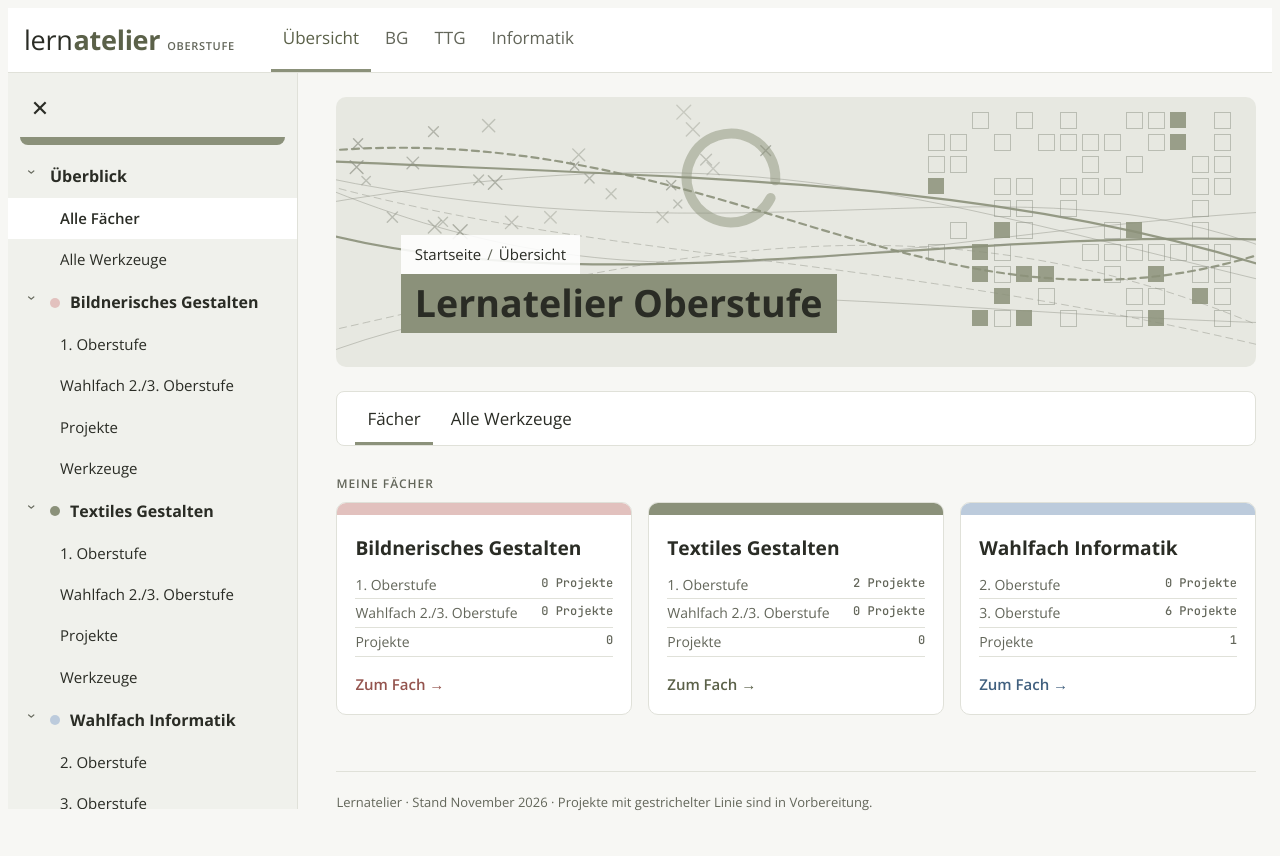
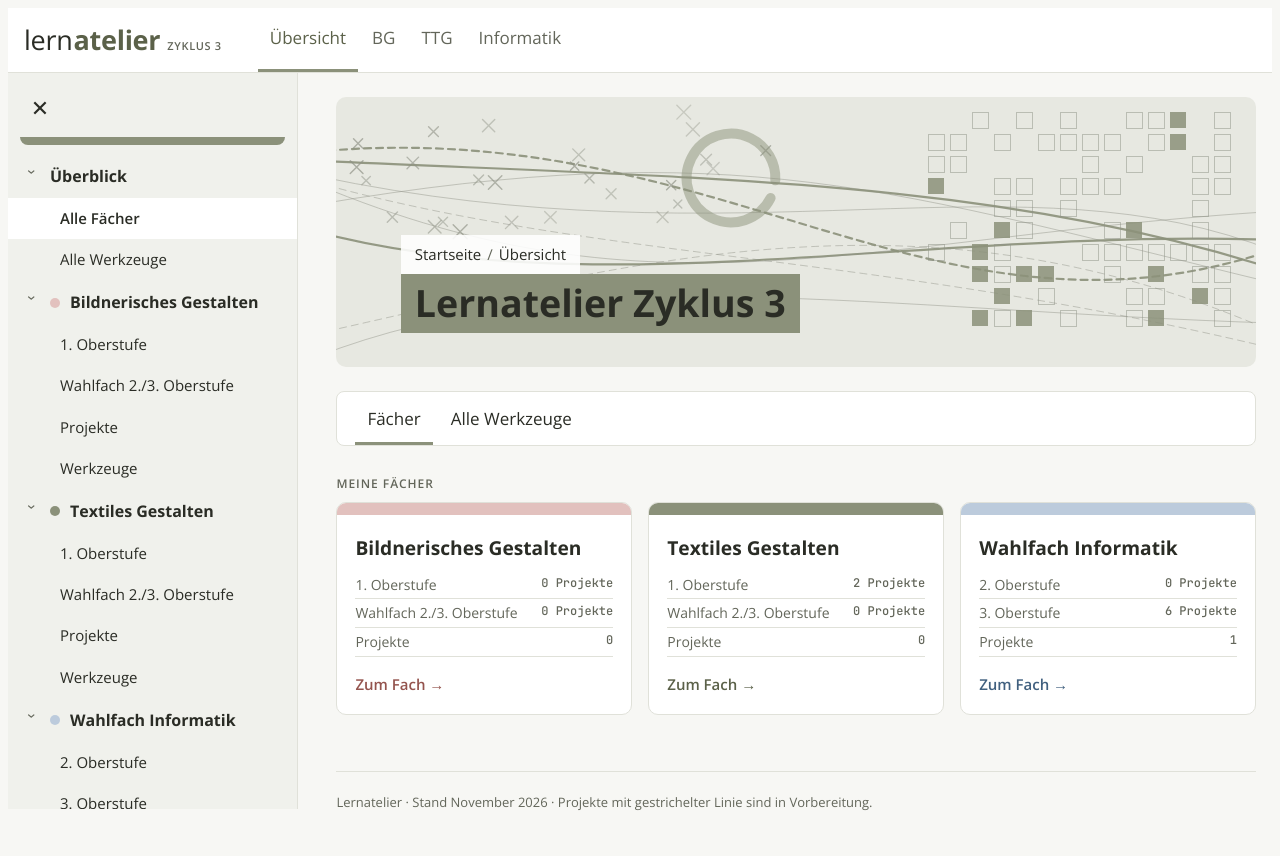
Before and after one commit to digitalcreativ/Lernatelier, a plain HTML site: page index.html in a window 1280 px wide. Drawn offline with nearby package versions, Linux system fonts and the light colour scheme.

Commit message:
Oberstufe durch Zyklus 3 ersetzen

```diff
--- a/index.html
+++ b/index.html
@@ -3,7 +3,7 @@
 <head>
 <meta charset="utf-8">
 <meta name="viewport" content="width=device-width, initial-scale=1, viewport-fit=cover">
-<title>Lernatelier Oberstufe</title>
+<title>Lernatelier Zyklus 3</title>
 <meta name="claude:viewport-fit-sides" content="cover">
 <link rel="preconnect" href="https://fonts.googleapis.com">
 <link rel="preconnect" href="https://fonts.gstatic.com" crossorigin>
@@ -263,7 +263,7 @@ footer { border-top: 1px solid var(--line); padding-block: 20px 36px; color: var
 <header class="topbar">
   <div class="topbar-in">
     <button class="menu-btn" id="menu-btn" type="button" aria-label="Menü öffnen" aria-controls="side">☰</button>
-    <a class="logo" href="#uebersicht"><span>lern</span><b>atelier</b><small>Oberstufe</small></a>
+    <a class="logo" href="#uebersicht"><span>lern</span><b>atelier</b><small>Zyklus 3</small></a>
     <nav class="topnav" id="topnav" aria-label="Hauptnavigation"></nav>
   </div>
 </header>
@@ -282,7 +282,7 @@ footer { border-top: 1px solid var(--line); padding-block: 20px 36px; color: var
         <canvas id="hero-canvas" aria-hidden="true"></canvas>
         <div class="hero-text">
           <nav class="crumbs" id="crumbs" aria-label="Pfad"></nav>
-          <h1 class="hero-title" id="hero-title">Lernatelier</h1>
+          <h1 class="hero-title" id="hero-title">Lernatelier Zyklus 3</h1>
         </div>
       </section>
 
@@ -798,7 +798,7 @@ function render() {
   // Banner
   const hero = document.getElementById("hero");
   hero.setAttribute("data-fach", fach ? fach.id : istVorbereitung ? "later" : "start");
-  document.getElementById("hero-title").textContent = fach ? fach.name : istVorbereitung ? VORBEREITUNG_TITEL : "Lernatelier Oberstufe";
+  document.getElementById("hero-title").textContent = fach ? fach.name : istVorbereitung ? VORBEREITUNG_TITEL : "Lernatelier Zyklus 3";
   const crumbs = [h("a", { href: "#uebersicht" }, "Startseite")];
   if (fach) crumbs.push(h("span", { class: "sep", "aria-hidden": "true" }, "/"), h("span", {}, "Fächer"), h("span", { class: "sep", "aria-hidden": "true" }, "/"), h("span", {}, fach.kurz));
   else crumbs.push(h("span", { class: "sep", "aria-hidden": "true" }, "/"), h("span", {}, istVorbereitung ? VORBEREITUNG_TITEL : "Übersicht"));
```
